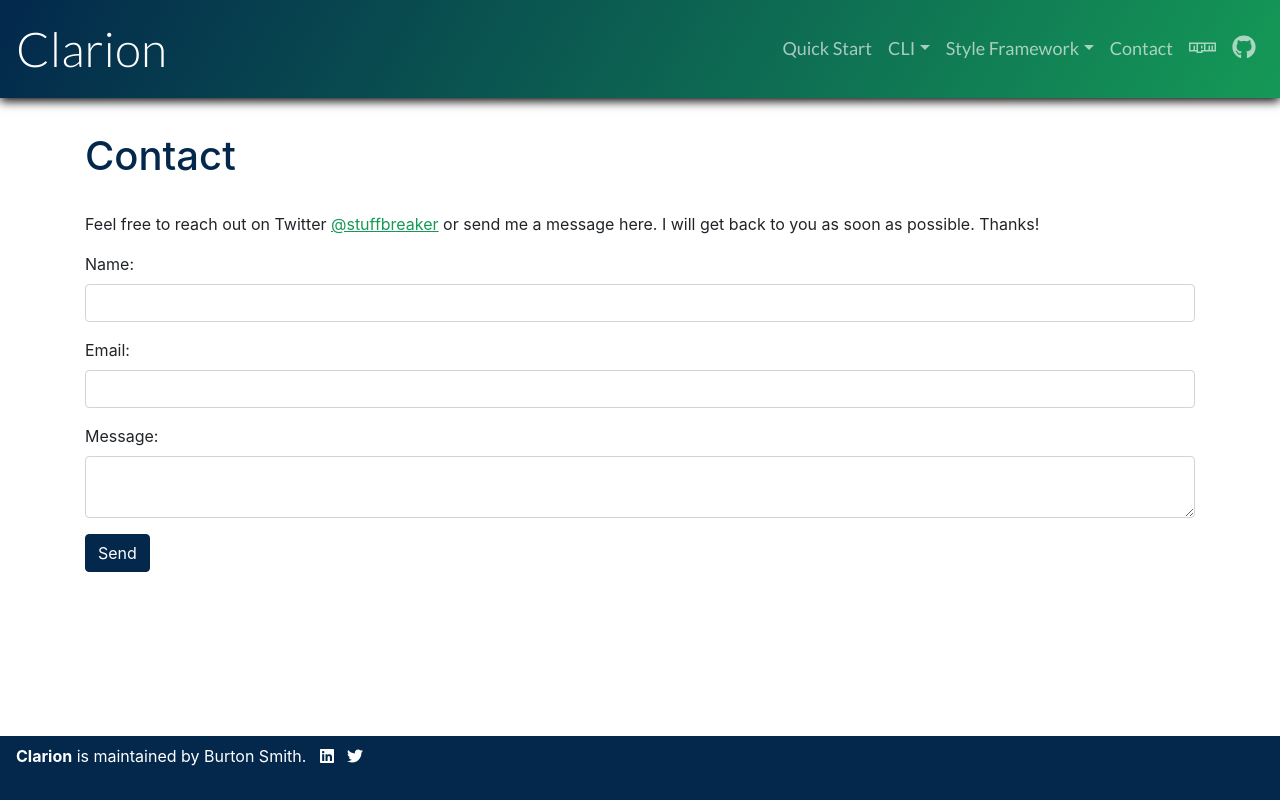
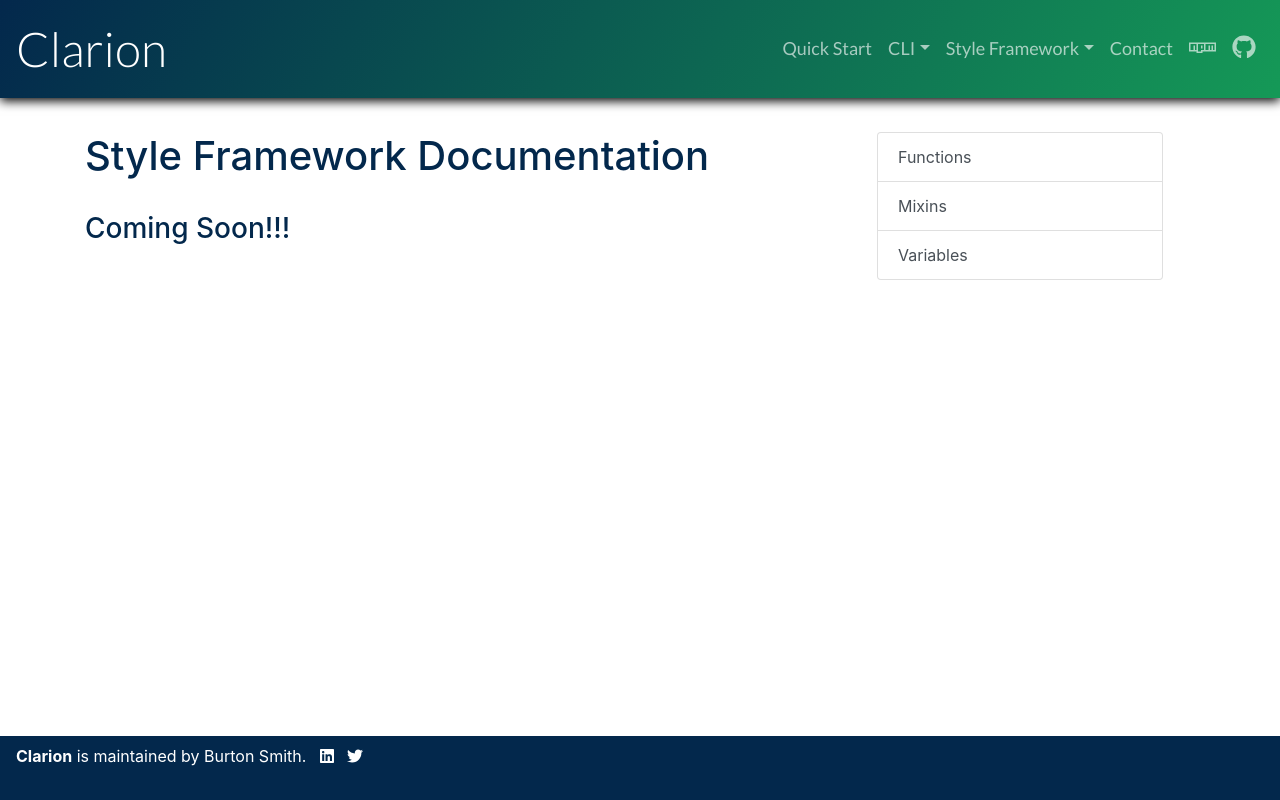
Before and after one commit to break-stuff/clarion, a Nuxt app: page /style-framework/documentation in a window 1280 px wide. Built offline with nearby package versions, Linux system fonts and the light colour scheme.

Commit message:
Updated some dependencies and navigation.

```diff
--- a/layouts/documentation.vue
+++ b/layouts/documentation.vue
@@ -8,22 +8,22 @@
                 <div class="list-group c-sub-nav" id="list-tab" role="tablist">
                     <nuxt-link
                         class="list-group-item list-group-item-action js-docs-new"
-                        to="/documentation/new/"
+                        to="/cli/documentation/new/"
                         aria-controls="new project"
                     >New Project</nuxt-link>
                     <nuxt-link
                         class="list-group-item list-group-item-action js-docs-architecture"
-                        to="/documentation/architecture/"
+                        to="/cli/documentation/architecture/"
                         aria-controls="architecture"
                     >Architecture</nuxt-link>
                     <nuxt-link
                         class="list-group-item list-group-item-action js-docs-add"
-                        to="/documentation/add/"
+                        to="/cli/documentation/add/"
                         aria-controls="add and remove files"
                     >Add / Remove Files</nuxt-link>
                     <nuxt-link
                         class="list-group-item list-group-item-action js-docs-config"
-                        to="/documentation/configuration/"
+                        to="/cli/documentation/configuration/"
                         aria-controls="configuration"
                     >Configuration</nuxt-link>
                 </div>
--- a/layouts/examples.vue
+++ b/layouts/examples.vue
@@ -8,37 +8,37 @@
                 <div class="list-group c-sub-nav" id="list-tab" role="tablist">
                     <nuxt-link
                         class="list-group-item list-group-item-action js-ex-angular"
-                        to="/examples/angular/"
+                        to="/cli/examples/angular/"
                         aria-controls="angular"
                     >Angular</nuxt-link>
                     <nuxt-link
                         class="list-group-item list-group-item-action js-ex-aspnet"
-                        to="/examples/aspnet/"
+                        to="/cli/examples/aspnet/"
                         aria-controls="jekyll"
                     >ASP.Net</nuxt-link>
                     <nuxt-link
                         class="list-group-item list-group-item-action js-ex-bootstrap"
-                        to="/examples/bootstrap/"
+                        to="/cli/examples/bootstrap/"
                         aria-controls="bootstrap"
                     >Bootstrap</nuxt-link>
-                    <nuxt-link
+                    <!-- <nuxt-link
                         class="list-group-item list-group-item-action js-ex-ghost"
-                        to="/examples/ghost/"
+                        to="/cli/examples/ghost/"
                         aria-controls="jekyll"
-                    >Ghost Blog</nuxt-link>
+                    >Ghost Blog</nuxt-link> -->
                     <nuxt-link
                         class="list-group-item list-group-item-action js-ex-jekyll"
-                        to="/examples/jekyll/"
+                        to="/cli/examples/jekyll/"
                         aria-controls="jekyll"
                     >Jekyll</nuxt-link>
                     <nuxt-link
                         class="list-group-item list-group-item-action js-ex-react"
-                        to="/examples/react/"
+                        to="/cli/examples/react/"
                         aria-controls="react"
                     >React</nuxt-link>
                     <nuxt-link
                         class="list-group-item list-group-item-action js-ex-vuejs"
-                        to="/examples/vuejs/"
+                        to="/cli/examples/vuejs/"
                         aria-controls="vuejs"
                     >Vue.js</nuxt-link>
                 </div>
--- a/layouts/framework-documentation.vue
+++ b/layouts/framework-documentation.vue
@@ -8,24 +8,19 @@
                 <div class="list-group c-sub-nav" id="list-tab" role="tablist">
                     <nuxt-link
                         class="list-group-item list-group-item-action js-docs-new"
-                        to="/documentation/new/"
+                        to="/style-framework/documentation/functions/"
                         aria-controls="new project"
-                    >New Project</nuxt-link>
+                    >Functions</nuxt-link>
                     <nuxt-link
                         class="list-group-item list-group-item-action js-docs-architecture"
-                        to="/documentation/architecture/"
+                        to="/style-framework/documentation/mixins/"
                         aria-controls="architecture"
-                    >Architecture</nuxt-link>
+                    >Mixins</nuxt-link>
                     <nuxt-link
                         class="list-group-item list-group-item-action js-docs-add"
-                        to="/documentation/add/"
+                        to="/style-framework/documentation/variables/"
                         aria-controls="add and remove files"
-                    >Add / Remove Files</nuxt-link>
-                    <nuxt-link
-                        class="list-group-item list-group-item-action js-docs-config"
-                        to="/documentation/configuration/"
-                        aria-controls="configuration"
-                    >Configuration</nuxt-link>
+                    >Variables</nuxt-link>
                 </div>
             </div>
         </div>
--- a/layouts/functions.vue
+++ b/layouts/functions.vue
@@ -8,24 +8,24 @@
                 <div class="list-group c-sub-nav" id="list-tab" role="tablist">
                     <nuxt-link
                         class="list-group-item list-group-item-action js-docs-new"
-                        to="/documentation/new/"
+                        to="/style-framework/documentation/functions/colors/"
                         aria-controls="new project"
-                    >New Project</nuxt-link>
+                    >Colors</nuxt-link>
                     <nuxt-link
                         class="list-group-item list-group-item-action js-docs-architecture"
-                        to="/documentation/architecture/"
+                        to="/style-framework/documentation/functions/spacing"
                         aria-controls="architecture"
-                    >Architecture</nuxt-link>
+                    >Spacing</nuxt-link>
                     <nuxt-link
                         class="list-group-item list-group-item-action js-docs-add"
-                        to="/documentation/add/"
+                        to="/style-framework/documentation/functions/strings"
                         aria-controls="add and remove files"
-                    >Add / Remove Files</nuxt-link>
+                    >Strings</nuxt-link>
                     <nuxt-link
                         class="list-group-item list-group-item-action js-docs-config"
-                        to="/documentation/configuration/"
+                        to="/style-framework/documentation/functions/z-index"
                         aria-controls="configuration"
-                    >Configuration</nuxt-link>
+                    >Z-Index</nuxt-link>
                 </div>
             </div>
         </div>
--- a/package.json
+++ b/package.json
@@ -16,7 +16,7 @@
   "dependencies": {
     "@nuxtjs/sitemap": "^0.2.0",
     "cross-env": "^5.2.0",
-    "nuxt": "^2.4.0"
+    "nuxt": "^2.6.2"
   },
   "devDependencies": {
     "@nuxtjs/eslint-config": "^0.0.1",
--- a/pages/cli/examples/jekyll/index.vue
+++ b/pages/cli/examples/jekyll/index.vue
@@ -1,6 +1,8 @@
 <template>
     <div>
         <h1>Custom Jekyll Themes Using Clarion</h1>
+
+        <h2><code>This page needs revisions</code></h2>
 
         <p>Jekyll is a simple, blog-aware, static site generator. Jekyll also happens to be the engine behind GitHub Pages, which means you can use Jekyll to host your project’s page (like this one), blog, or website from GitHub. Integrating Clarion into Jekyll was very simple.</p>
 
--- a/pages/style-framework/documentation/functions/index.vue
+++ b/pages/style-framework/documentation/functions/index.vue
@@ -1,43 +1,21 @@
 <template>
     <div>
-        <h1>Contact</h1>
+        <h1>Functions</h1>
 
-        <p>
-            Feel free to reach out on Twitter
-            <a
-                href="https://twitter.com/stuffbreaker"
-            >@stuffbreaker</a> or send me a message here.
-            I will get back to you as soon as possible. Thanks!
-        </p>
-
-        <form method="POST" action="https://formspree.io/burton@breakstuff.io">
-            <div class="form-group">
-                <label for="name">Name:</label>
-                <input type="text" name="name" class="form-control">
-            </div>
-            <div class="form-group">
-                <label for="email">Email:</label>
-                <input name="email" type="email" class="form-control">
-            </div>
-            <div class="form-group">
-                <label for="message">Message:</label>
-                <textarea name="message" class="form-control"></textarea>
-            </div>
-            <button class="btn btn-primary">Send</button>
-        </form>
-        <br>
+        <h3>Coming Soon!!!</h3>
     </div>
 </template>
 
 <script>
 export default {
+    name: 'Functions',
+    layout: 'functions',
+
     data() {
-        return {
-            title: 'Clarion Style Framework Documentation'
-        };
+        return { };
     },
     head: {
-        title: 'Clarion Style Framework Documentation',
+        title: 'Clarion Functions Documentation',
         meta: [
             {
                 hid: 'description',
--- a/pages/style-framework/documentation/index.vue
+++ b/pages/style-framework/documentation/index.vue
@@ -1,36 +1,16 @@
 <template>
     <div>
-        <h1>Contact</h1>
+        <h1>Style Framework Documentation</h1>
 
-        <p>
-            Feel free to reach out on Twitter
-            <a
-                href="https://twitter.com/stuffbreaker"
-            >@stuffbreaker</a> or send me a message here.
-            I will get back to you as soon as possible. Thanks!
-        </p>
+        <h3>Coming Soon!!!</h3>
 
-        <form method="POST" action="https://formspree.io/burton@breakstuff.io">
-            <div class="form-group">
-                <label for="name">Name:</label>
-                <input type="text" name="name" class="form-control">
-            </div>
-            <div class="form-group">
-                <label for="email">Email:</label>
-                <input name="email" type="email" class="form-control">
-            </div>
-            <div class="form-group">
-                <label for="message">Message:</label>
-                <textarea name="message" class="form-control"></textarea>
-            </div>
-            <button class="btn btn-primary">Send</button>
-        </form>
-        <br>
     </div>
 </template>
 
 <script>
 export default {
+    name: 'Style Framework Documentation',
+    layout: 'framework-documentation',
     data() {
         return {
             title: 'Clarion Style Framework Documentation'
```
Also changed, not shown: 1 other file (tests, documents, lock files or other folders).
